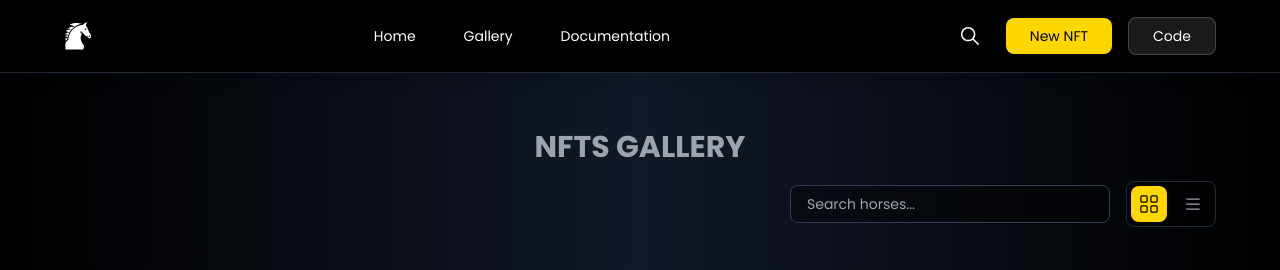
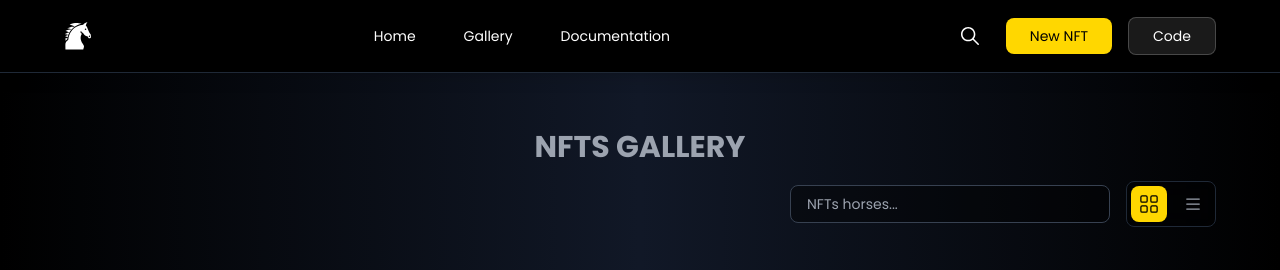
Before and after one commit to Barklegne/invincible-gg-assignmen, a React (Vite) app: page /gallery in a window 1280 px wide. Shown: the top 270 px of the page. Built offline with nearby package versions, Linux system fonts and the light colour scheme.

Commit message:
feat: gallery UI update 1.4

```diff
--- a/src/pages/Gallery.jsx
+++ b/src/pages/Gallery.jsx
@@ -58,7 +58,7 @@ const Gallery = () => {
 					type='text'
 					value={search}
 					onChange={(e) => setSearch(e.target.value)}
-					placeholder='Search horses...'
+					placeholder='NFTs horses...'
 					className='w-full sm:w-80 px-4 py-2 text-sm rounded-lg bg-black/40 border border-gray-700 text-white placeholder-gray-400 focus:outline-none focus:border-white/50 transition-all duration-300'
 				/>
 				<div className='flex gap-2 bg-black/40 backdrop-blur-md border border-gray-800 rounded-lg p-1'>
```
